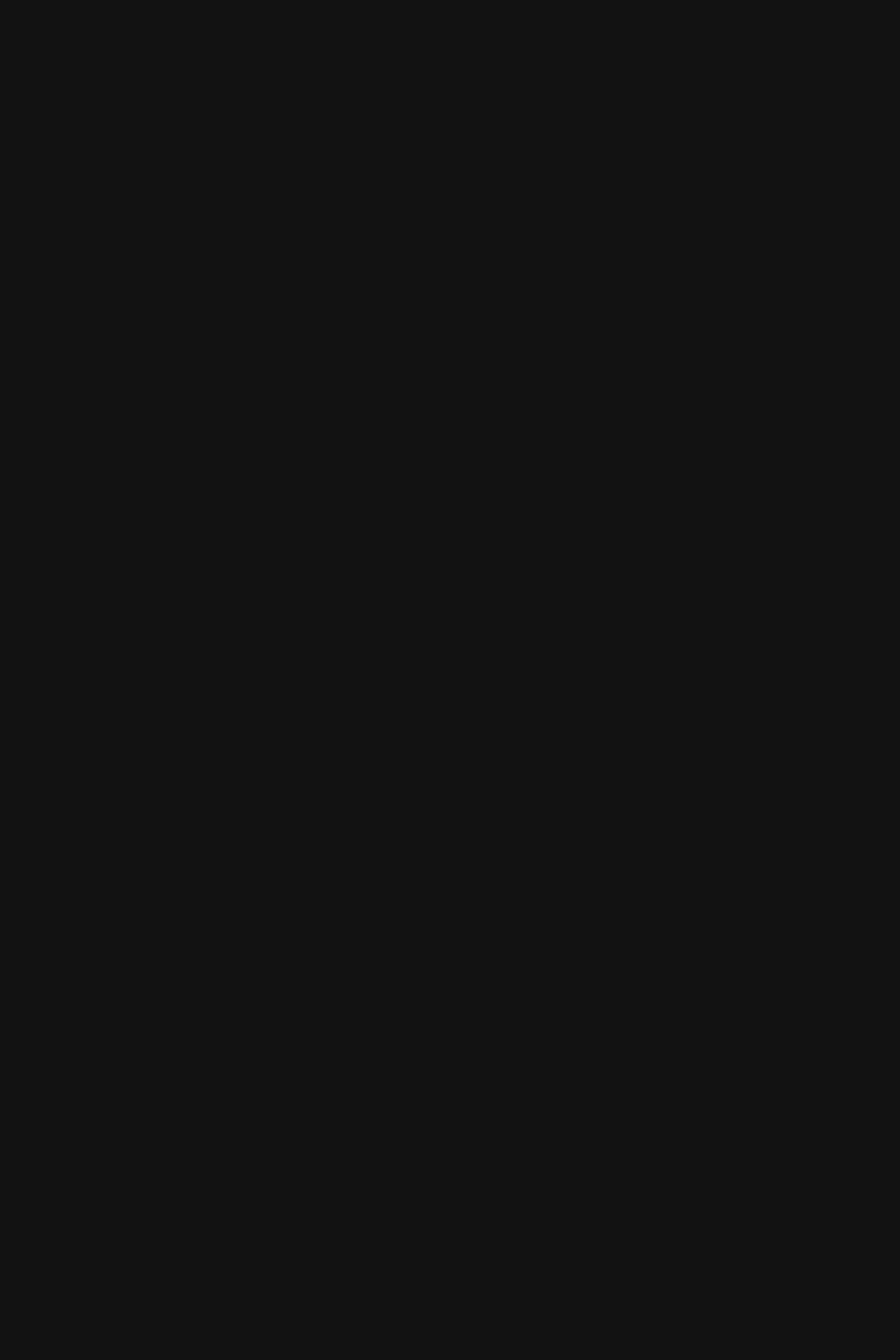
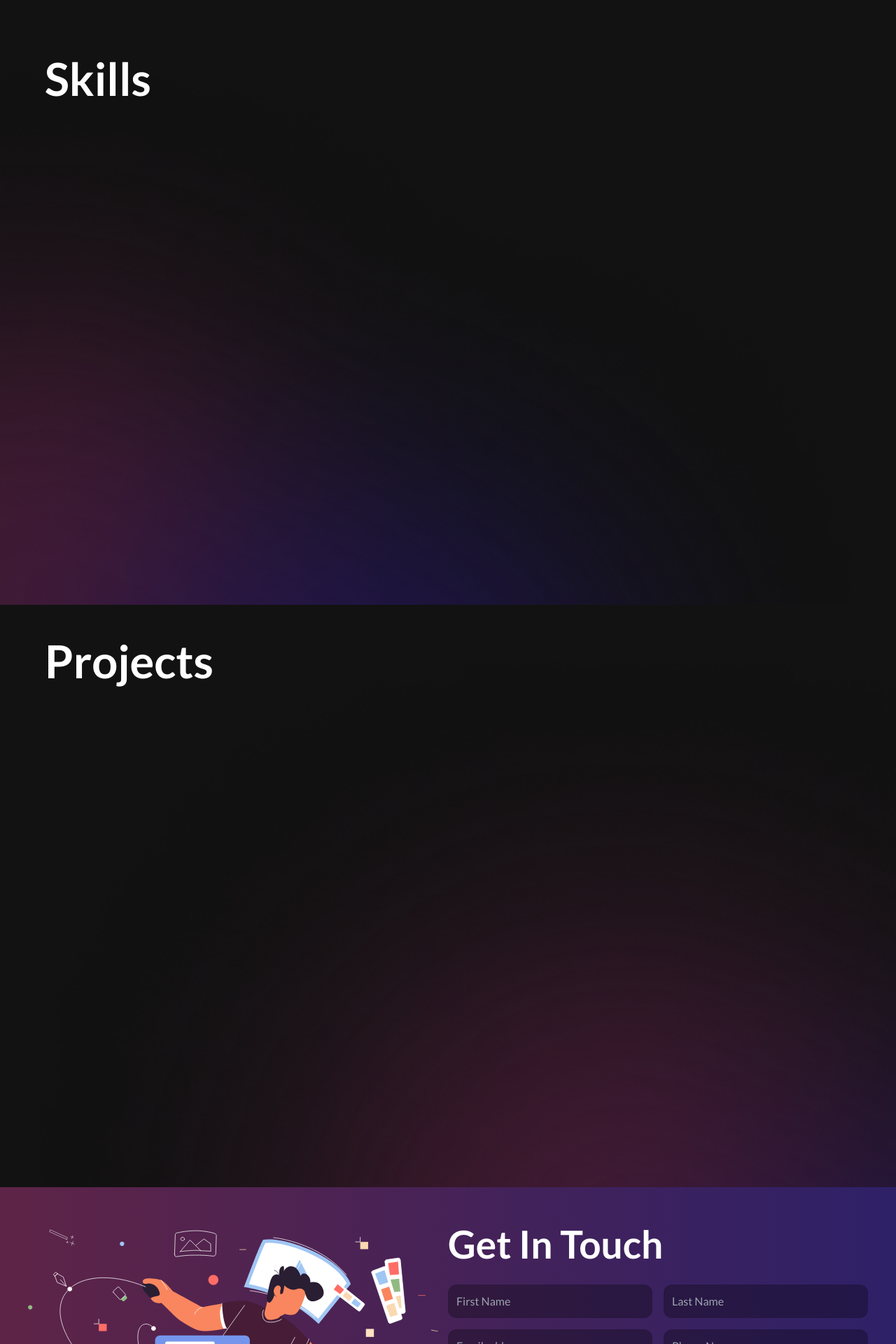
Before and after one commit to vicowiti/portfolio2, a React (Vite) app: page / in a window 1280 px wide. Shown: the part 880-2800 px from the top of the page at 70% size. Before the commit the page ends 800 px from the top, so only its background shows below. Built offline with nearby package versions, Linux system fonts and the light colour scheme.

Commit message:
added contact section

```diff
--- a/src/App.jsx
+++ b/src/App.jsx
@@ -1,12 +1,18 @@
 import React from "react";
+import Contact from "./components/Contact";
 import Hero from "./components/Hero";
 import Navbar from "./components/Navbar";
+import Projects from "./components/Projects";
+import Skills from "./components/Skills";
 
 const App = () => {
   return (
     <div>
       <Navbar />
       <Hero />
+      <Skills />
+      <Projects />
+      <Contact />
     </div>
   );
 };
--- /dev/null
+++ b/src/components/Contact.jsx
@@ -0,0 +1,59 @@
+import React from "react";
+import contactImg from "../assets/contact-img.svg";
+
+const Contact = () => {
+  return (
+    <section className="min-h-[100vh] w-[100vw]  bg-gradient-to-r from-[rgba(170,54,124,0.5)] to-[rgba(74,47,189,0.5)]">
+      <div className="flex flex-col lg:flex-row p-10  justify-center">
+        <section className="flex-1">
+          <img src={contactImg} alt="Contact-image" className="w-full mt-5" />
+        </section>
+        <section className="flex-1">
+          <h1 className="text-[30px] lg:text-[55px] font-bold">Get In Touch</h1>
+          <form className="w-full">
+            <div className="w-full flex flex-col md:flex-row gap-4 my-4">
+              <input
+                type="text"
+                placeholder="First Name"
+                className=" bg-black/30 outline-none  rounded-xl p-3 flex-1"
+              />
+              <input
+                type="text"
+                placeholder="Last Name"
+                className=" bg-black/30 outline-none  rounded-xl p-3 flex-1"
+              />
+            </div>
+            <div className="w-full flex gap-4 my-4 flex-col md:flex-row">
+              <input
+                type="text"
+                placeholder="Email address"
+                className=" bg-black/30 outline-none  rounded-xl p-3 flex-1"
+              />
+              <input
+                type="text"
+                placeholder="Phone No."
+                className=" bg-black/30 outline-none  rounded-xl p-3 flex-1"
+              />
+            </div>
+            <div className="w-full flex gap-4 my-4 flex-col md:flex-row">
+              <textarea
+                name=""
+                id=""
+                cols="30"
+                rows="10"
+                className="bg-black/30 outline-none  rounded-xl p-3 flex-1"
+              ></textarea>
+            </div>
+            <div>
+              <button className="rounded-xl w-full py-3 text-xl bg-gradient-to-r from-[rgba(170,54,124,0.5)] to-[rgba(74,47,189,0.5)] hover:border duration-500">
+                Send
+              </button>
+            </div>
+          </form>
+        </section>
+      </div>
+    </section>
+  );
+};
+
+export default Contact;
--- a/src/components/Hero.jsx
+++ b/src/components/Hero.jsx
@@ -54,7 +54,7 @@ const Hero = () => {
             Welcome to my Portfolio
           </span>
           <h1 className="text-[30px] lg:text-[65px] font-bold mb-[5px] block">{`Hi, I'm Victor`}</h1>{" "}
-          <span className="text-[30px] lg:text-[65px] font-bold mb-14 block  h-8">
+          <span className="text-[30px] lg:text-[55px] font-bold mb-14 block  h-8">
             {text}
           </span>
           <p className="text-[#b8b8b8 text-lg w-96% ">
--- /dev/null
+++ b/src/components/Projects.jsx
@@ -0,0 +1,14 @@
+import React from "react";
+
+const Projects = () => {
+  return (
+    <section className="projects min-h-[100vh]" id="projects">
+      <div className="mt-8 mx-16">
+        <h1 className="text-[30px] lg:text-[65px] font-bold">Projects</h1>
+      </div>
+      <div></div>
+    </section>
+  );
+};
+
+export default Projects;
--- /dev/null
+++ b/src/components/Skills.jsx
@@ -0,0 +1,14 @@
+import React from "react";
+
+const Skills = () => {
+  return (
+    <section className="skills min-h-[100vh]" id="skills">
+      <div className="mt-36 mx-16">
+        <h1 className="text-[30px] lg:text-[65px] font-bold">Skills</h1>
+      </div>
+      <div></div>
+    </section>
+  );
+};
+
+export default Skills;
--- a/src/index.css
+++ b/src/index.css
@@ -36,3 +36,19 @@ body::after {
     transform: translateY(-20px);
   }
 }
+
+.skills {
+  background-image: url("./assets/color-sharp.png");
+  background-position: top center;
+  width: 100vw;
+  background-repeat: repeat;
+  background-size: cover;
+}
+
+.projects {
+  background-image: url("./assets/color-sharp2.png");
+  background-position: top center;
+  width: 100vw;
+  background-repeat: repeat;
+  background-size: cover;
+}
```
